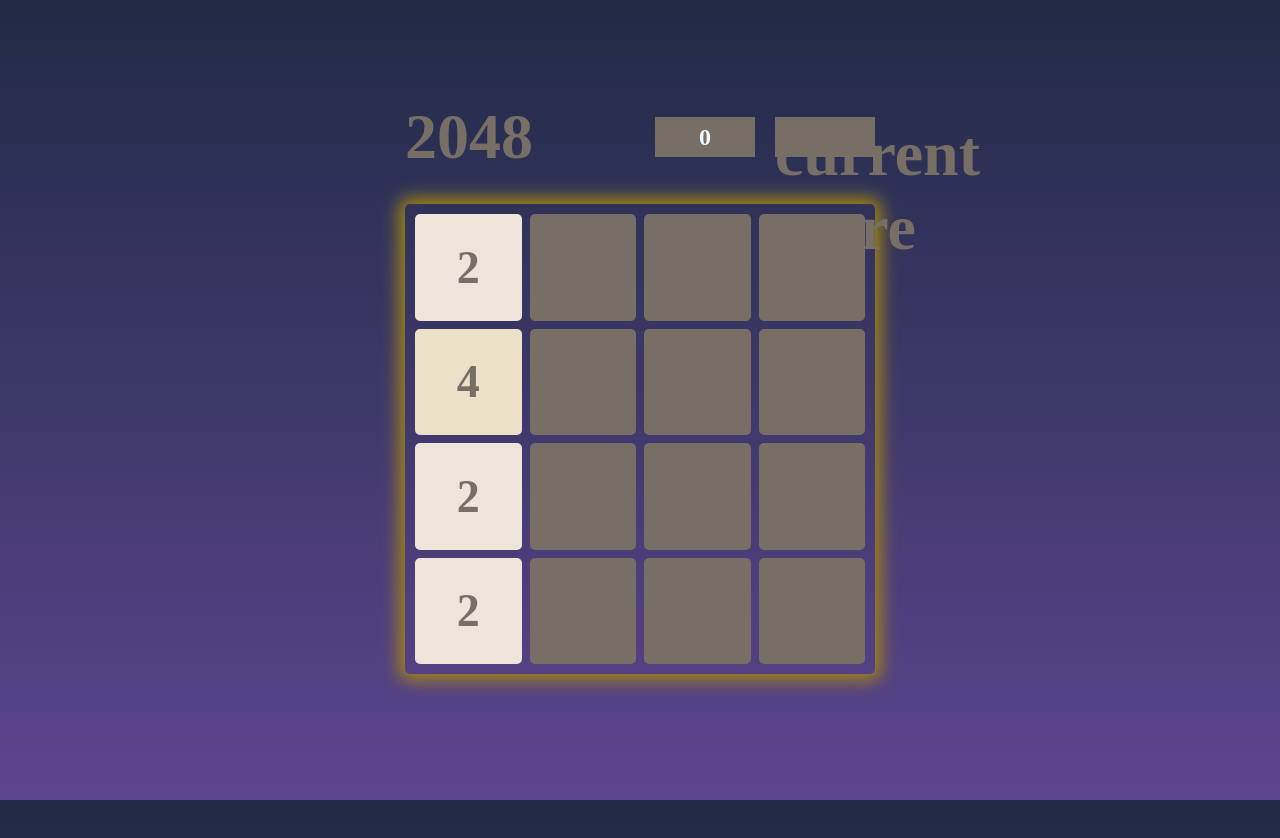
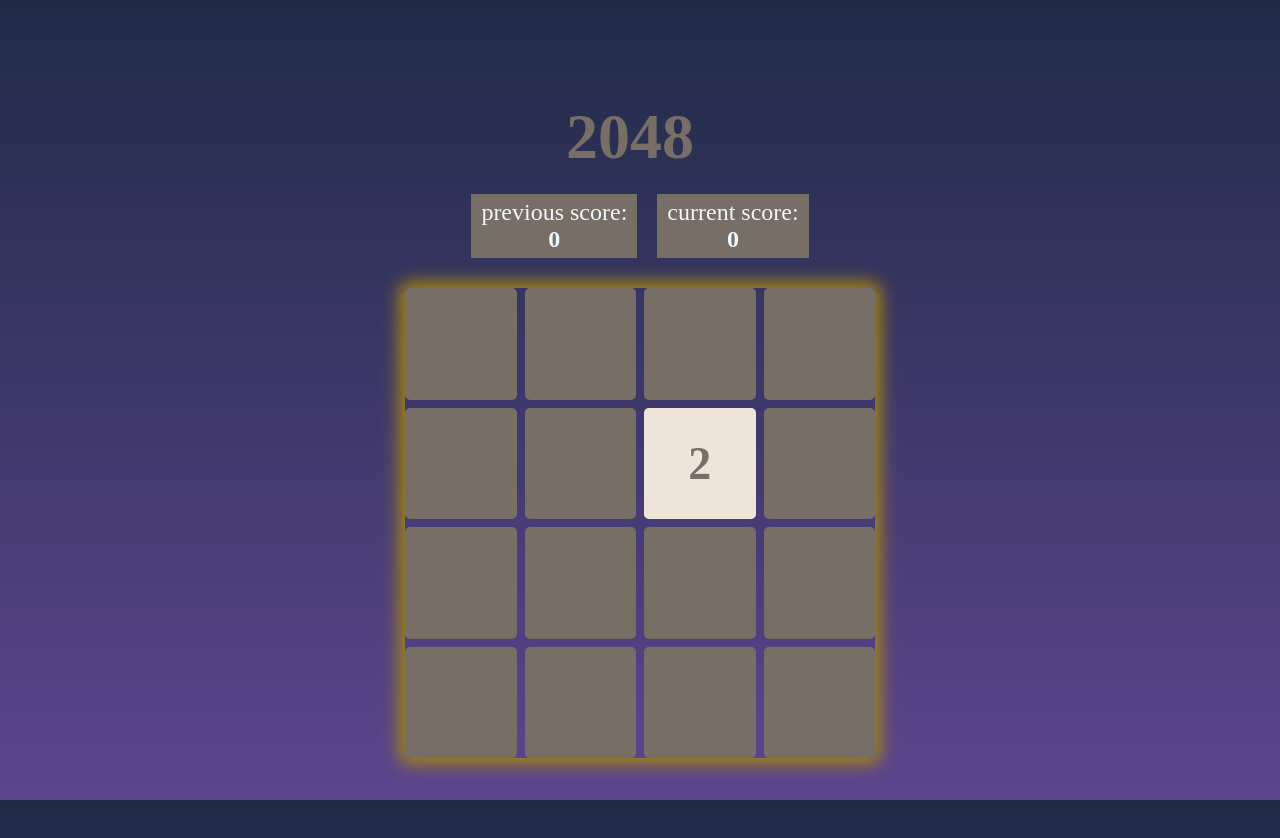
Before and after one commit to Vladbes168/2048, a website: page game/index.html in a window 1280 px wide. Drawn offline with Linux system fonts and the light colour scheme.

Commit message:
feat: leveled the tile on the cell

```diff
--- a/game/index.html
+++ b/game/index.html
@@ -11,79 +11,37 @@
         <div class="header">
             <div class="title">2048</div>
             <div class="score">
-                <div class="previous-result">0</div>
+                <div class="previous-result">
+                    <div class="subtitle">previous score:</div>
+                    <div class="score">0</div>
+                </div>
                 <div class="current-score">
-                    <div class="title">current score</div>
-                </div>
+                    <div class="subtitle">current score:</div>
+                    <div class="score">0</div>
             </div>
         </div>
     </header>
     <section class="game__board"></section>
         <div class="game__container">
             <div class="grid">
-                <div class="grid-row">
-                    <div class="grid__cell">
-                        <div class="tile tile-2">2</div>
-                    </div>
-                    <div class="grid__cell">
-                        <div class="tile"></div>
-
-                    </div>
-                    <div class="grid__cell">
-                        <div class="tile"></div>
-
-                    </div>
-                    <div class="grid__cell">
-                        <div class="tile"></div>
-
-                    </div>
-                </div>
-                <div class="grid-row">
-                    <div class="grid__cell">
-                        <div class="tile tile-4">4</div>
-                    </div>
-                    <div class="grid__cell">
-                        <div class="tile"></div>
-
-                    </div>
-                    <div class="grid__cell">
-                        <div class="tile"></div>
-
-                    </div>
-                    <div class="grid__cell">
-                        <div class="tile"></div>
-
-                    </div>
-                </div>
-                <div class="grid-row">
-                    <div class="grid__cell">
-                        <div class="tile tile-2">2</div>
-                    </div>
-                    <div class="grid__cell">
-                        <div class="tile"></div>
-                    </div>
-                    <div class="grid__cell">
-                        <div class="tile"></div>
-                    </div>
-                    <div class="grid__cell">
-                        <div class="tile"></div>
-                    </div>
-                </div>
-                <div class="grid-row">
-                    <div class="grid__cell">
-                        <div class="tile tile-2">2</div>
-                    </div>
-                    <div class="grid__cell">
-                        <div class="tile"></div>
-                    </div>
-                    <div class="grid__cell">
-                        <div class="tile"></div>
-                    </div>
-                    <div class="grid__cell">
-                        <div class="tile"></div>
-                    </div>
-                </div>
+                <div class="grid__cell"></div>
+                <div class="grid__cell"></div>
+                <div class="grid__cell"></div>
+                <div class="grid__cell"></div>
+                <div class="grid__cell"></div>
+                <div class="grid__cell"></div>
+                <div class="grid__cell"></div>
+                <div class="grid__cell"></div>
+                <div class="grid__cell"></div>
+                <div class="grid__cell"></div>
+                <div class="grid__cell"></div>
+                <div class="grid__cell"></div>
+                <div class="grid__cell"></div>
+                <div class="grid__cell"></div>
+                <div class="grid__cell"></div>
+                <div class="grid__cell"></div>
             </div>
+            <div class="tile tile-2">2</div>
         </div>
 
 </body>
--- a/game/scss/sections/_game-container.scss
+++ b/game/scss/sections/_game-container.scss
@@ -1,4 +1,5 @@
 .game__container {
+  position: relative;
   width: 470px;
   height: 470px;
   background-color: transparent;
@@ -8,46 +9,43 @@
   border-radius: 5px;
   max-width: 500px;
   margin: 0 auto;
+  // padding: 8px;
 }
 
 .grid {
-  padding: 10px;
   display: grid;
-  grid-template-columns: repeat(1, 1fr);
-  gap: 8px;
+  grid-template-columns: repeat(4, 1fr);
   width: 100%;
   height: 100%;
-}
-
-.grid-row {
-  width: 100%;
-  // height: 25%;
-  display: flex;
   gap: 8px;
 }
 
+// .grid-row {
+//   width: 100%;
+//   // height: 25%;
+//   display: flex;
+//   gap: 8px;
+// }
+
 .grid__cell {
-  width: 25%;
+  width: 100%;
   height: 100%;
-  background: var(background-color);
-  position: relative;
+  background-color: #776e65;
   border-radius: 5px;
-  // margin: 2px;
-  display: flex;
-  justify-content: center;
-  align-items: center;
-  font-size: 24px;
+  // margin: 8px;
 }
 
 .tile {
+  position: absolute;
+  top: calc(1 * (25% + 2px));
+  left: calc(2 * (25% + 2px));
   background-color: #776e65;
   text-align: center;
   font-size: 46px;
   font-weight: 900;
-  width: 100%;
-  height: 100%;
+  width: calc(25% - 6px);
+  height: calc(25% - 6px);
   color: var(--two);
-  // border: 4px solid #776e65;
   border-radius: 5px;
   display: flex;
   justify-content: center;
@@ -55,13 +53,13 @@
 
   &.tile-2 {
     background-color: var(--two);
-    border: 4px solid var(--two);
+    // border: 4px solid var(--two);
     color: #776e65;
   }
 
   &.tile-4 {
     background-color: var(--four);
-    border: 4px solid var(--four);
+    // border: 4px solid var(--four);
     color: #776e65;
   }
 
--- a/game/scss/sections/_header.scss
+++ b/game/scss/sections/_header.scss
@@ -26,16 +26,20 @@
   display: flex;
   max-width: 470px;
   margin: 0 auto;
-  justify-content: space-between;
-  // margin-bottom: 100px;
+  justify-content: center;
+  flex-wrap: wrap;
+
   margin-top: 100px;
   align-items: center;
   margin-bottom: 30px;
 }
 .title {
+  text-align: center;
   font-size: 64px;
   font-weight: 900;
   color: #776e65;
+  margin-bottom: 20px;
+  margin-right: 20px;
 }
 .score {
   display: flex;
@@ -43,17 +47,38 @@
 }
 .previous-result {
   display: flex;
+  flex-direction: column;
   justify-content: center;
-  width: 100px;
-  height: 40px;
+  align-items: center;
+  padding: 5px 10px;
   background-color: #776e65;
-  align-items: center;
-  color: aliceblue;
-  font-size: 24px;
-  font-weight: 700;
+  text-align: center;
+  .subtitle {
+    color: aliceblue;
+    font-size: 24px;
+  }
+  .score {
+    color: aliceblue;
+    font-size: 24px;
+    font-weight: 700;
+  }
 }
 .current-score {
-  width: 100px;
-  height: 40px;
+  display: flex;
+  flex-direction: column;
+  justify-content: center;
+  align-items: center;
+  padding: 5px 10px;
   background-color: #776e65;
+  text-align: center;
+
+  .subtitle {
+    color: aliceblue;
+    font-size: 24px;
+  }
+  .score {
+    color: aliceblue;
+    font-size: 24px;
+    font-weight: 700;
+  }
 }
```
Also changed, not shown: game/css/main.css, 1 other file.
